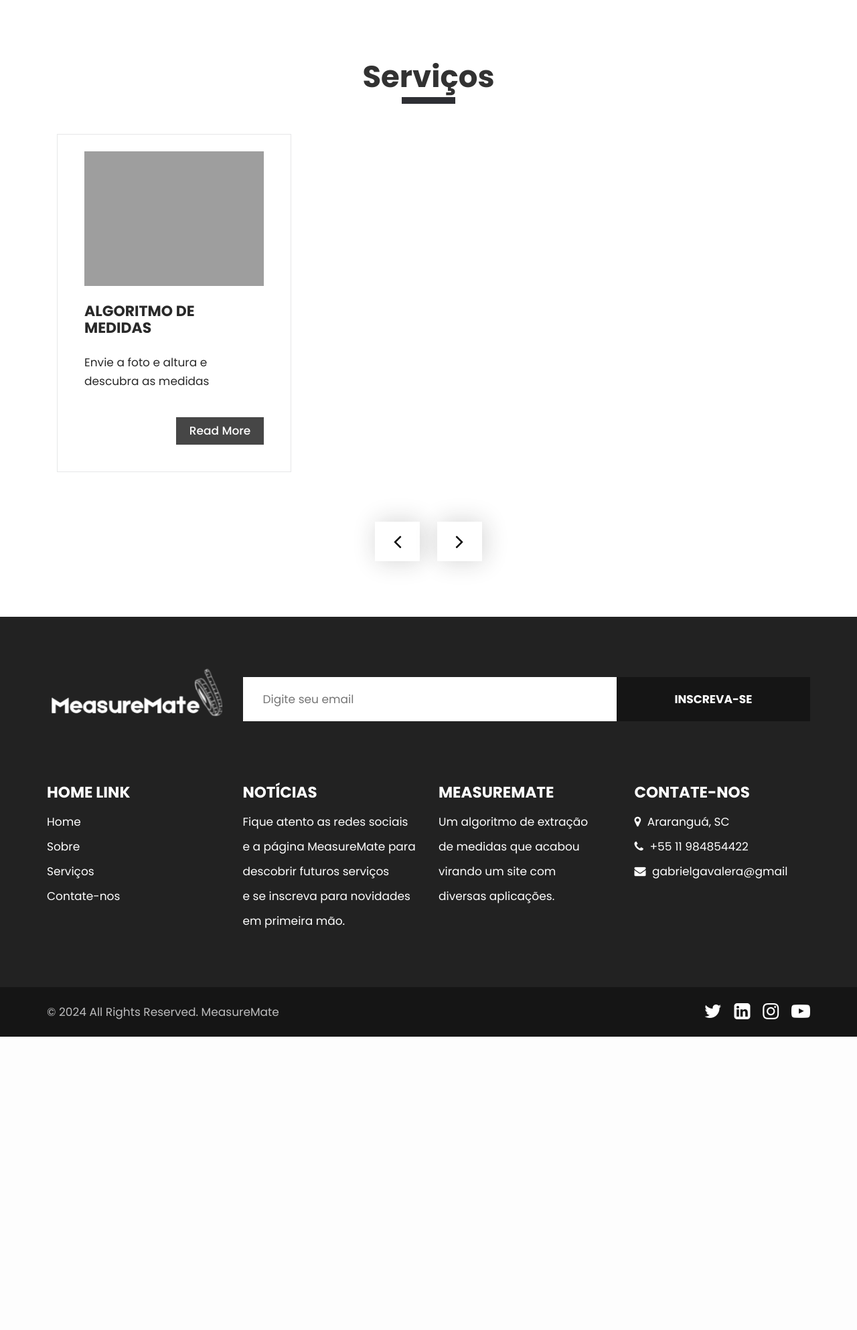
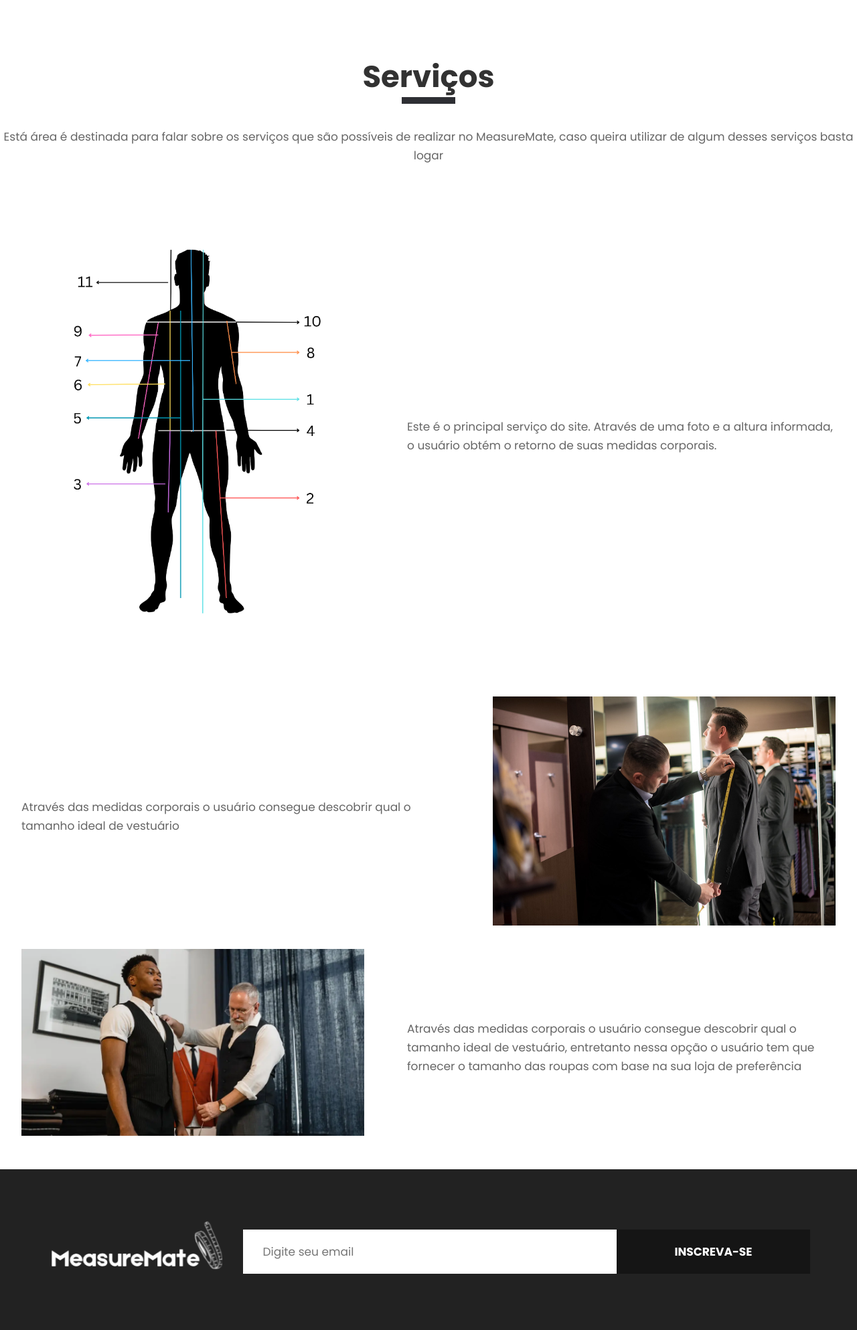
Before and after one commit to valeragabriel/design_measure, a Django app: page /services/ in a window 1280 px wide. Shown: the part 106-2092 px from the top of the page at 67% size. Before the commit the page ends 1654 px from the top, so only its background shows below. Run offline with Django 5.2, Linux system fonts and the light colour scheme; data comes from the database, SQL or seed files in the repository; both versions use the stored data as it was before the commit; some libraries are stand-ins or nearby versions; grey boxes are pictures that could not be loaded.

Commit message:
No Login, terminado
A parte que nao precisa estar logado para usar, eu terminei, basta apenas modificar as imagens de entrada se necessario

```diff
--- a/templates/results.html
+++ b/templates/results.html
@@ -19,6 +19,8 @@
         <li>Comprimento ombro-joelho: {{ image_results.shoulder_knee|floatformat:"2" }}</li>
         <li>Comprimento ombro-pé: {{ image_results.shoulder_heel|floatformat:"2" }}</li>
         <li>Comprimento pescoço-cabeça: {{ image_results.neck_head|floatformat:"2" }}</li> -->
+        <li>Como esse é apenas um código de demonstração, que ficara disponivel no github, não mostrara o retorno das medidas corporais</li>
+        <li>Os resultados que verá para achar o vestuario ideal são de medidas já pré definidas nesse app  </li>
         <li>Tamanho camiseta: {{ tam_camiseta }}</li>
         <li>Tamanho camisa: {{ tam_camisa }}</li>
         <li>Tamanho calça: {{ tam_calca|floatformat:"0" }}</li>
--- a/templates/services.html
+++ b/templates/services.html
@@ -75,9 +75,9 @@
          </div>
       </header>
       <!-- end header -->
-      <!-- we_do -->
       <div class="we_do">
-         <div class="container">
+         <!-- Seção principal -->
+         <div class="about_container">
              <div class="row">
                  <div class="col-md-12">
                      <div class="titlepage text_align_center">
@@ -85,48 +85,37 @@
                      </div>
                  </div>
              </div>
-             <div class="row">
-                 <div class="col-md-12">
-                     <div id="we1" class="carousel slide" data-ride="carousel">
-                         <ol class="carousel-indicators">
-                             <li data-target="#we1" data-slide-to="0" class="active"></li>
-                             <li data-target="#we1" data-slide-to="1"></li>
-                             <li data-target="#we1" data-slide-to="2"></li>
-                         </ol>
-                         <div class="carousel-inner">
-                             {% for feature in features %}
-                             <div class="carousel-item {% if forloop.first %}active{% endif %}">
-                                 <div class="container-fluid">
-                                     <div class="carousel-caption we1_do">
-                                         <div class="row">
-                                             <div class="col-md-4">
-                                                 <div class="we_box text_align_left">
-                                                     <i><img src="{{ feature.img_logo.url }}" alt="#"/></i>
-                                                     <h3>{{ feature.name }}</h3>
-                                                     <p>{{ feature.description }}</p>
-                                                     <a class="read_more" href="{{ feature.url }}">Read More</a>
          </div>
      </div>
+
+     <div class="content" style="margin-top: -200px; text-align: center; ">
+         <!-- Conteúdo centro -->
+         <div class="">
+             <p> Está área é destinada para falar sobre os serviços que são possíveis de realizar no MeasureMate, caso queira utilizar de algum desses serviços basta logar  </p>
          </div>
      </div>
+     <div style="display: flex; flex-direction: column;">
+      <div class="content" style="margin-top: 50px; justify-content: space-around; display: flex; align-items: center;">
+          <!-- Conteúdo da seção 1 -->
+          <img src="{% static 'images/Measure_reference.png' %}" alt="Imagem 1" style="width: 40%;">
+          <p style="width: 50%;">Este é o principal serviço do site. Através de uma foto e a altura informada, o usuário obtém o retorno de suas medidas corporais.</p>
       </div>
+
+      <div class="content" style="margin-top: 50px; justify-content: space-around; display: flex; align-items: center;">
+          <!-- Conteúdo da segunda seção -->
+          <p style="width: 50%;">Através das medidas corporais o usuário consegue descobrir qual o tamanho ideal de vestuário</p>
+          <img src="{% static 'images/measure_cloth3.png' %}" alt="Imagem 2" style="width: 40%;">
       </div>
-                             {% endfor %}
+
+      <div class="content" style="margin-top: 50px; justify-content: space-around; display: flex; align-items: center;">
+          <!-- Conteúdo da terceira seção -->
+          <img src="{% static 'images/measure_cloth2.png' %}" alt="Imagem 3" style="width: 40%;">
+          <p style="width: 50%;">Através das medidas corporais o usuário consegue descobrir qual o tamanho ideal de vestuário, entretanto nessa opção o usuário tem que fornecer o tamanho das roupas com base na sua loja de preferência</p>
       </div>
-                         <a class="carousel-control-prev" href="#we1" role="button" data-slide="prev">
-                             <i class="fa fa-angle-left" aria-hidden="true"></i>
-                             <span class="sr-only">Previous</span>
-                         </a>
-                         <a class="carousel-control-next" href="#we1" role="button" data-slide="next">
-                             <i class="fa fa-angle-right" aria-hidden="true"></i>
-                             <span class="sr-only">Next</span>
-                         </a>
+
+      <!-- Espaço em branco -->
+      <div style="height: 50px;"></div>
   </div>
-                 </div>
-             </div>
-         </div>
-     </div>
-      <!-- end we_do -->
       <!-- footer -->
       <footer>
          <div class="footer">
```
Also changed, not shown: templates/about.html (+14 -11 lines), db.sqlite3 (deleted), static/images/Measure_reference.png (added), static/images/signin-image.jpg (deleted), static/images/signup-image.jpg (deleted), static/images/tabela_medidas.png (added). Lines whose indentation alone changed are shown as unchanged.
